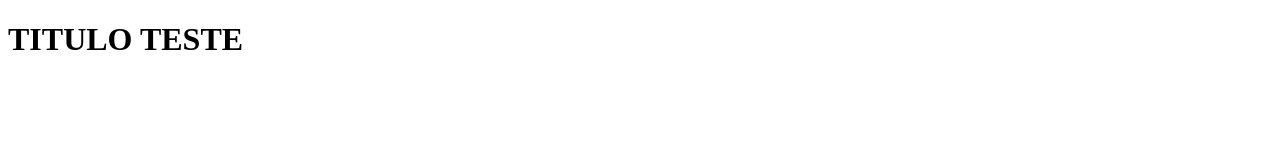
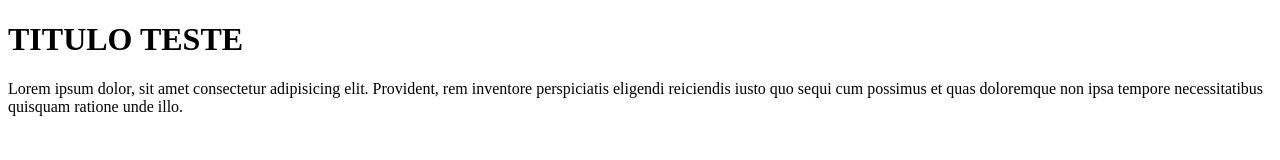
Before and after one commit to UserRafael2004/Cachorros-FC, a plain HTML site: page index.html in a window 1280 px wide. Drawn offline with Linux system fonts and the light colour scheme.

Commit message:
adicionando conteúdo

```diff
--- a/index.html
+++ b/index.html
@@ -8,5 +8,6 @@
 </head>
 <body>
     <h1>TITULO TESTE</h1>
+<div><article>Lorem ipsum dolor, sit amet consectetur adipisicing elit. Provident, rem inventore perspiciatis eligendi reiciendis iusto quo sequi cum possimus et quas doloremque non ipsa tempore necessitatibus quisquam ratione unde illo.</article></div>
 </body>
 </html>
```
